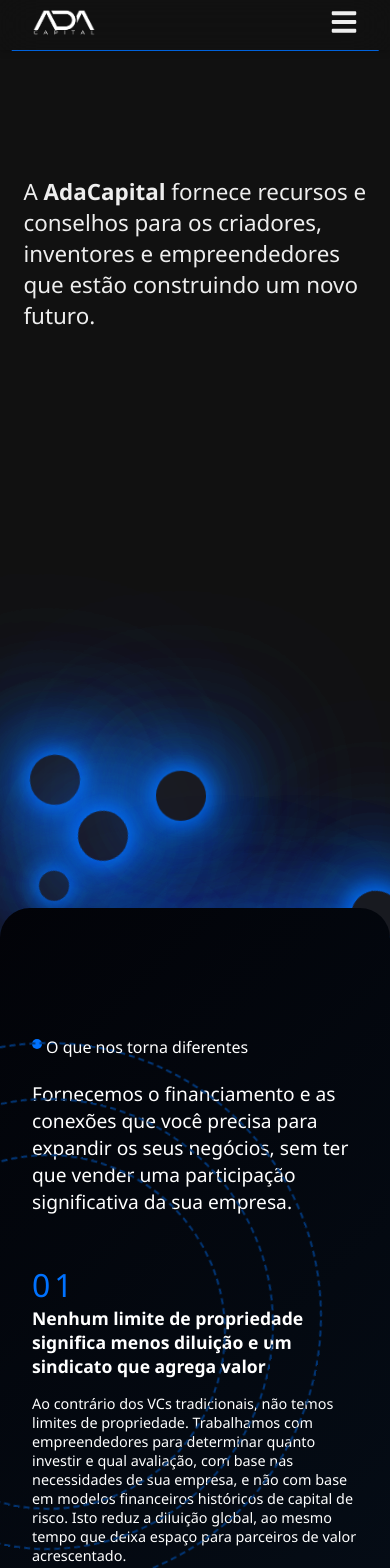
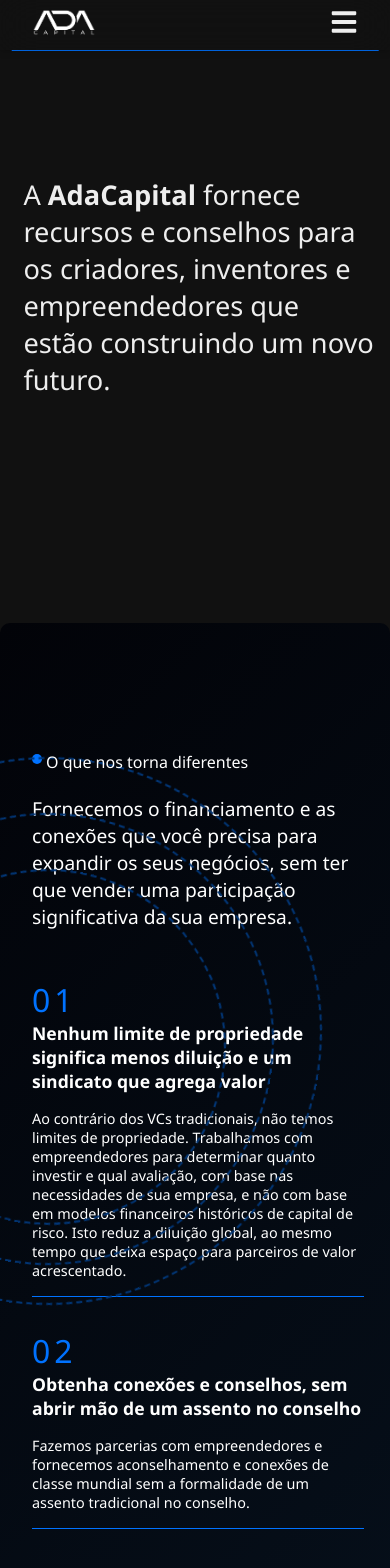
Before and after one commit to AdacapitalSergio/ADACapital, a React (Vite) app: page / in a window 390 px wide. Shown: the top 1568 px of the page. Built offline with nearby package versions, Linux system fonts and the light colour scheme.

Commit message:
adiciona alguns ajustes

```diff
--- a/src/components/Animacao/AnimacaoStyle.css
+++ b/src/components/Animacao/AnimacaoStyle.css
@@ -165,3 +165,79 @@
     }
 
 }
+
+@media (max-width: 460px) {
+    .wrapper span {
+        position: fixed;
+        bottom: -180px;
+        height: 25;
+        width: 25;
+        z-index: -1;
+        background-color: #18191f;
+        box-shadow: 0 0 15px #0072ff,
+                    0 0 50px #0072ff,
+                    0 0 80px #0072ff,
+                    0 0 100px #0072ff;
+        animation: animate 20s linear infinite;
+        border-radius: 50%;
+    }
+
+    .wrapper span:nth-child(1) {
+        left: 30px;
+        animation-delay: 0.6s;
+    }
+
+    .wrapper span:nth-child(2) {
+        left: 10%;
+        animation-delay: 3s;
+        width: 30px;
+        height: 30px;
+    }
+
+    .wrapper span:nth-child(3) {
+        left: 20%;
+        animation-delay: 2s;
+    }
+
+    .wrapper span:nth-child(4) {
+        left: 30%;
+        animation-delay: 5s;
+        width: 40px;
+        height: 40px;
+    }
+
+    .wrapper span:nth-child(5) {
+        left: 40%;
+        animation-delay: 1s;
+    }
+
+    .wrapper span:nth-child(6) {
+        left: 50%;
+        animation-delay: 7s;
+    }
+
+    .wrapper span:nth-child(7) {
+        left: 60%;
+        animation-delay: 6s;
+        width: 55px;
+        height: 55px;
+    }
+
+    .wrapper span:nth-child(8) {
+        left: 70%;
+        animation-delay: 8s;
+    }
+
+    .wrapper span:nth-child(9) {
+        left: 80%;
+        animation-delay: 6s;
+        width: 45px;
+        height: 45px;
+    }
+
+    .wrapper span:nth-child(10) {
+        left: 90%;
+        animation-delay: 4s;
+    }
+
+}
--- a/src/components/Header/HeaderStyle.css
+++ b/src/components/Header/HeaderStyle.css
@@ -104,21 +104,22 @@
 
   .navList {
     position: fixed;
-    top: 71px;
+    top: 0;
     left: 0;
     right: 0;
     width: 100vw;
     height: calc(100vh - 70px);
     background: linear-gradient(135deg, #020308, #071320);
     flex-direction: column;
-    justify-content: center;
+    justify-content: start;
     align-items: start;
     transform: translateY(-200%);
     transition: all 0.5s ease-in-out;
     pointer-events: none;
     margin-left: 0;
     padding-left: 2rem;
-    border-radius: 10px;
+    padding-top: 6rem;
+    z-index: -1;
   }
 
   .navList.open {
@@ -129,7 +130,7 @@
 
   .navLi {
     font-size: 20px;
-    margin: 20px 0;
+    margin: 4rem 0;
     border-bottom: #0072ff 1px solid;
     padding-bottom: 4px;
     width: 100%;
@@ -142,6 +143,7 @@
 
   .borde_bottom {
     top: 70px;
+    z-index: 100;
     }
 
 }
@@ -154,8 +156,9 @@
     }
 
     .navList {
-      top: 51px;
+      top: 0;
       height: calc(100vh - 50px);
+      z-index: -1;
     }
 
     .navLi {
@@ -169,6 +172,7 @@
 
     .borde_bottom {
       top: 50px;
+      z-index: 100;
       }
 
 }
--- a/src/components/InitHome/InitHomeStyle.css
+++ b/src/components/InitHome/InitHomeStyle.css
@@ -37,6 +37,10 @@
 }
 
 @media (max-width: 800px) {
+    .mainInitHome {
+        height: 80vh;
+        padding-bottom: 3rem;
+    }
     .h1InitHome {
         padding-top: 12rem;
         font-size: 2rem;
@@ -45,9 +49,13 @@
 }
 
 @media (max-width: 500px) {
+    .mainInitHome {
+        height: 70vh;
+        padding-bottom: 2rem;
+    }
     .h1InitHome {
         padding-top: 11rem;
-        font-size: 1.4rem;
+        font-size: 1.7rem;
         margin-left: 6%;
         margin-bottom: 4rem;
         width: 90%;
--- a/src/components/Mapa/Mapa.jsx
+++ b/src/components/Mapa/Mapa.jsx
@@ -8,7 +8,7 @@
     const position = [-14.9186, 13.4925];
 
     return (
-        <div className="section" style={{ width: "100%", height: "100vh" }}>
+        <div className="section" style={{ width: "100%", height: "70vh" }}>
             <MapContainer className="section" center={position} zoom={15} scrollWheelZoom={false} style={{ width: "100%", height: "100%", zIndex: 0 }}>
                 <TileLayer
                     url="https://{s}.tile.openstreetmap.org/{z}/{x}/{y}.png"
--- a/src/components/Pespectiva/Pespectiva.jsx
+++ b/src/components/Pespectiva/Pespectiva.jsx
@@ -3,8 +3,8 @@
 
 const Pespectiva = () => {
     return (
-        <main className="mainPespectiva">
-            <section className="seccao seccao1 texto-branco">
+        <main className="section mainPespectiva">
+            <section className="section seccao seccao1 texto-branco">
                 <div className="data">
                     <p className="texto-verde">Março, 2020</p>
                 </div>
@@ -22,7 +22,7 @@
                 </div>
             </section>
 
-            <section className="seccao seccao2 texto-preto ">
+            <section className="section seccao seccao2 texto-preto ">
                 <div className="data">
                     <p className="texto-verde">Janeiro, 2020</p>
                 </div>
@@ -41,7 +41,7 @@
                 </div>
             </section>
 
-            <section className="seccao seccao3  texto-preto ">
+            <section className="section seccao seccao3  texto-preto ">
                 <div className="data">
                     <p className="texto-verde">Setembro, 2019 </p>
                 </div>
@@ -61,7 +61,7 @@
                 </div>
             </section>
 
-            <section className="seccao seccao4  texto-branco ">
+            <section className="section seccao seccao4  texto-branco ">
                 <div className="data">
                     <p className="texto-verde">Novembro, 2018</p>
                 </div>
--- a/src/components/SecondHome/SecondHomeStyle.css
+++ b/src/components/SecondHome/SecondHomeStyle.css
@@ -9,8 +9,8 @@
     padding: 6rem 0;
     justify-content: center;
     gap: 3rem;
-    border-top-left-radius: 30px;
-    border-top-right-radius: 30px;
+    border-top-left-radius: 10px;
+    border-top-right-radius: 10px;
     background: linear-gradient(135deg, #020308, #071320);
     overflow: hidden;
     position: relative;
--- a/src/components/talentos/missao/Missao.jsx
+++ b/src/components/talentos/missao/Missao.jsx
@@ -4,14 +4,14 @@
 
 export const Missao = () => {
   return (
-    <div className='missao-main'>
+    <div className='section missao-main'>
                <Animacao />
-               <div className='missa-titulo'>
+               <div className='section missa-titulo'>
                     <p className="fCircle"></p>
                     <h2 className='h2-cicle'>Nossa  Missão</h2>
                 </div>
 
-                <div className="missao">
+                <div className="section missao">
                     <h1 className='h1-missao'>
                     A ADACapital
                     é especializada em capacitar
--- a/src/components/talentos/talentoSecond/Ferramentas.jsx
+++ b/src/components/talentos/talentoSecond/Ferramentas.jsx
@@ -3,15 +3,15 @@
 
 export const Ferramentas = () => {
   return (
-    <div className='section ferramenta-main'>
+    <section className='section ferramenta-main'>
 
-                <div className='ferrament-titulo'>
+                <div className='section ferrament-titulo'>
                     <p className="fCircle"></p>
                     <h2>Nossa ferramentas</h2>
                 </div>
 
-                <div className="itens-ferramentas">
-                    <div className="itens">
+                <div className="section itens-ferramentas">
+                    <div className="section itens">
                         <span className='numero-f'>01</span>
                         <article>
                             <h1 className='h1-ferramenta'>Fornecimento</h1>
@@ -22,7 +22,7 @@
                             </p>
                         </article>
                     </div>
-                    <div className="itens">
+                    <div className="section itens">
                         <span className='numero-f'>02</span>
                         <article>
                             <h1 className='h1-ferramenta'>Networking</h1>
@@ -31,7 +31,7 @@
                              desde conselheiros e consultores em estágio inicial até futuros membros do conselho.</p>
                         </article>
                     </div>
-                    <div className="itens">
+                    <div className="section itens">
                         <span className='numero-f'>03</span>
                         <article>
                             <h1 className='h1-ferramenta'>Recrutamento Executivo</h1>
@@ -41,7 +41,7 @@
                             </p>
                         </article>
                     </div>
-                    <div className="itens">
+                    <div className="section itens">
                         <span className='numero-f'>04</span>
                         <article>
                             <h1 className='h1-ferramenta'>Processo de Entrevista</h1>
@@ -51,7 +51,7 @@
                             </p>
                         </article>
                     </div>
-                    <div className="itens">
+                    <div className="section itens">
                         <span className='numero-f'>05</span>
                         <article>
                             <h1 className='h1-ferramenta'>Ofertas</h1>
@@ -61,7 +61,7 @@
                             </p>
                         </article>
                     </div>
-                    <div className="itens">
+                    <div className="section itens">
                         <span className='numero-f'>06</span>
                         <article>
                             <h1 className='h1-ferramenta'>Compensação</h1>
@@ -70,7 +70,7 @@
                              até a centésima e traremos os recursos certos na hora certa para ajudar você a fechar com os melhores candidatos.       </p>
                         </article>
                     </div>
-                    <div className="itens">
+                    <div className="section itens">
                         <span className='numero-f'>07</span>
                         <article>
                             <h1 className='h1-ferramenta'>Integração</h1>
@@ -80,7 +80,7 @@
                         </article>
                     </div>
 
-                    <div className="itens">
+                    <div className="section itens">
                         <span className='numero-f'>08</span>
                         <article>
                             <h1 className='h1-ferramenta'>Sistemas de Rastreamento de Candidatos</h1>
@@ -91,6 +91,6 @@
                     </div>
                 </div>
 
-    </div>
+    </section>
   )
 }
--- a/src/components/talentos/talentosInit/Init_talento.jsx
+++ b/src/components/talentos/talentosInit/Init_talento.jsx
@@ -5,26 +5,26 @@
 export const Init_talento = () => {
   return (
 
-        <div className='talentos-main'>
+        <div className='section talentos-main'>
 
-          <div class="container">
-                <div class="square square-1"></div>
-              <div class="square square-2"></div>
-              <div class="square square-3"></div>
-              <div class="square square-4"></div>
-              <div class="square square-5"></div>
-              <div class="square square-6"></div>
-              <div class="square square-7"></div>
-              <div class="square square-8"></div>
-              <div class="square square-9"></div>
-              <div class="square square-10"></div>
+          <div className="section container">
+                <div className="square square-1"></div>
+              <div className="square square-2"></div>
+              <div className="square square-3"></div>
+              <div className="square square-4"></div>
+              <div className="square square-5"></div>
+              <div className="square square-6"></div>
+              <div className="square square-7"></div>
+              <div className="square square-8"></div>
+              <div className="square square-9"></div>
+              <div className="square square-10"></div>
           </div>
-              <div className="talento-titulo">
+              <div className="section talento-titulo">
                     <h1 className='h1-talento'>
                       Experiência e recursos para orientar você enquanto constrói uma base sólida.
                     </h1>
               </div>
-              <div className="talento-start">
+              <div className="section talento-start">
 
                    <div className='start'>
                     <p className="pCircle"></p>
```
Also changed, not shown: src/components/Header/Header.jsx (+0 -60 lines).
